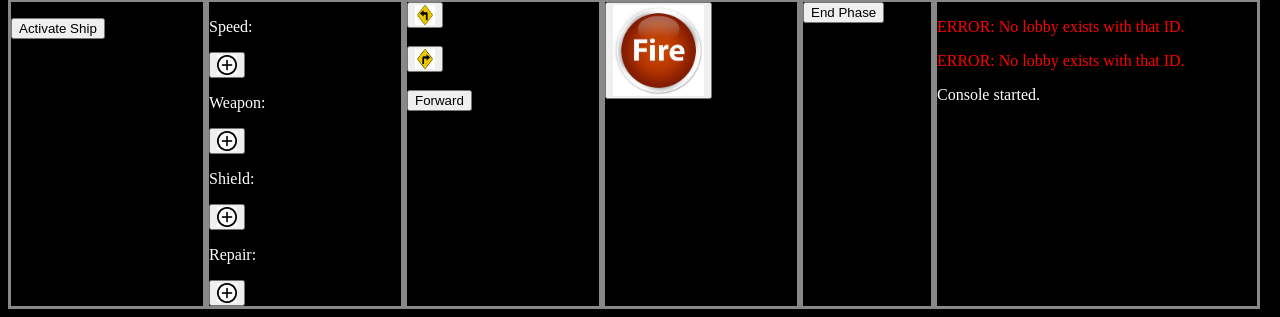
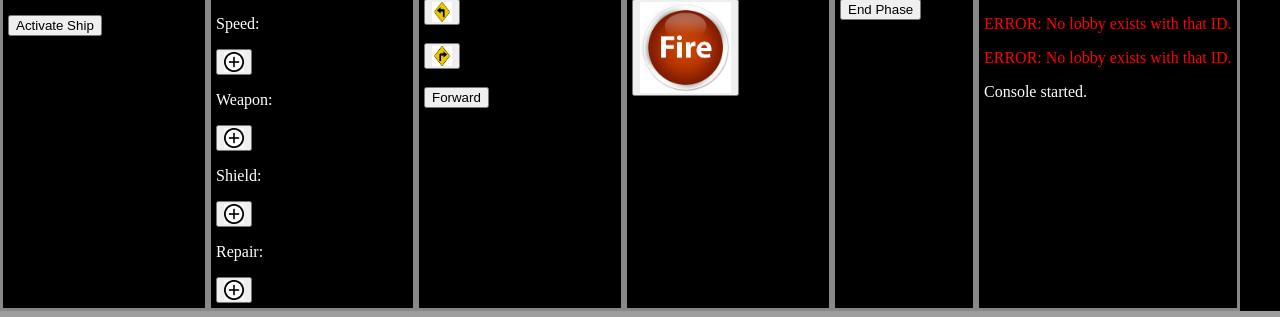
Before and after one commit to Gliperal/42_PHP_day08, a PHP site: page /game.php in a window 1280 px wide. Shown: the part 649-966 px from the top of the page. Run offline with PHP 8.4, Linux system fonts and the light colour scheme; data that the repository does not hold is empty.

Commit message:
Cleaned up game.php a little.

```diff
--- a/game.php
+++ b/game.php
@@ -11,6 +11,7 @@ session_start();
 			body {
 				min-height: 100%;
 				min-width: 100%;
+				margin: 0px;
 				background-color: black;
 			}
 			div.Aligner {
@@ -25,6 +26,7 @@ session_start();
 				background-color:	black;
 				border-style:		solid;
 				border-color:		#888;
+				padding:			5px;
 			}
 			div.small {
 				display: flex;
@@ -32,14 +34,16 @@ session_start();
 				background-color:	black;
 				border-style:		solid;
 				border-color:		#888;
+				padding:			5px;
 			}
 			div.end {
 				display:			flex-wrap;
 				overflow:			hidden;
-				width:				25%;
+				width:				auto;
 				background-color:	black;
 				border-style:		solid;
 				border-color:		#888;
+				padding:			5px;
 			}
 			p.log-msg {
 				color:				white;
```
